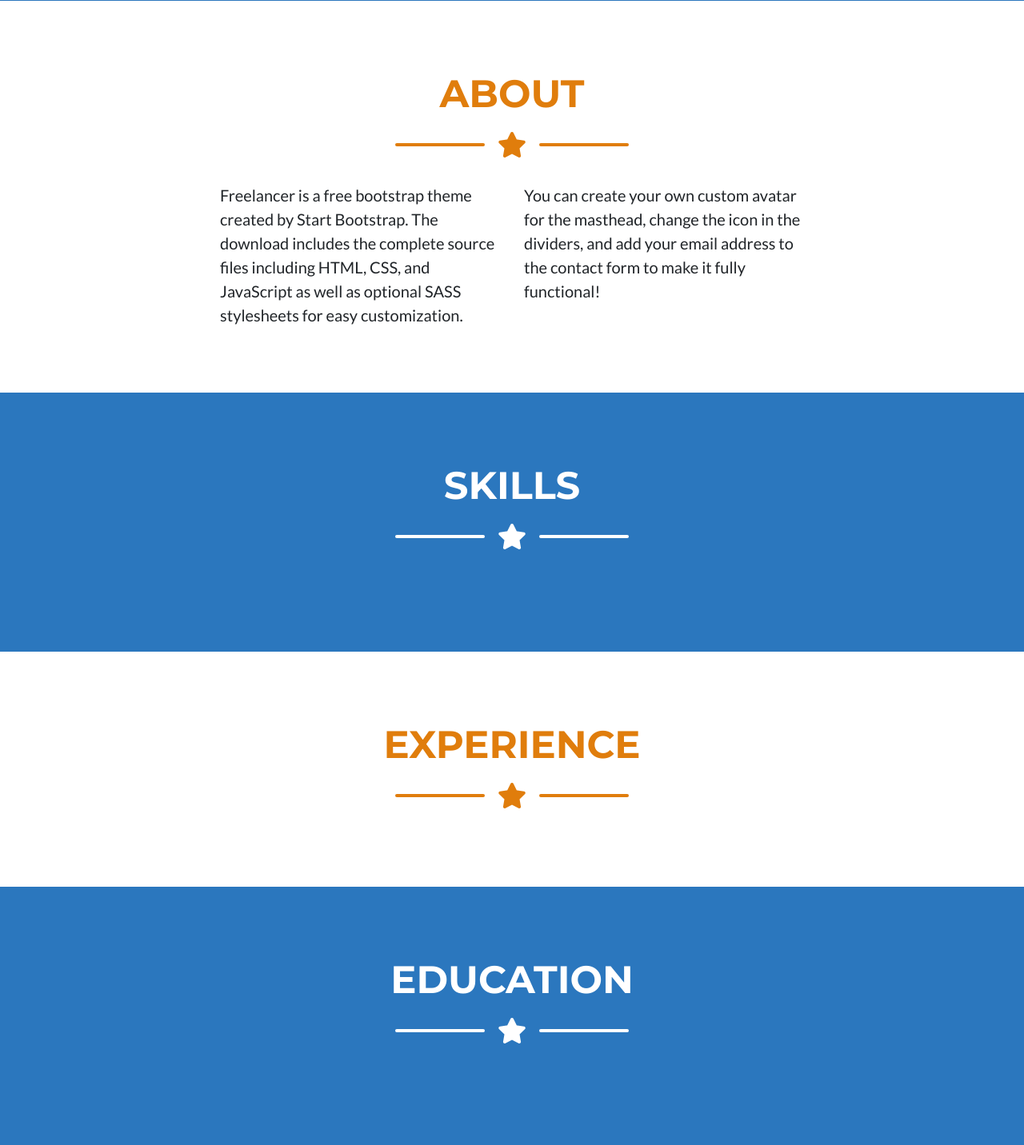
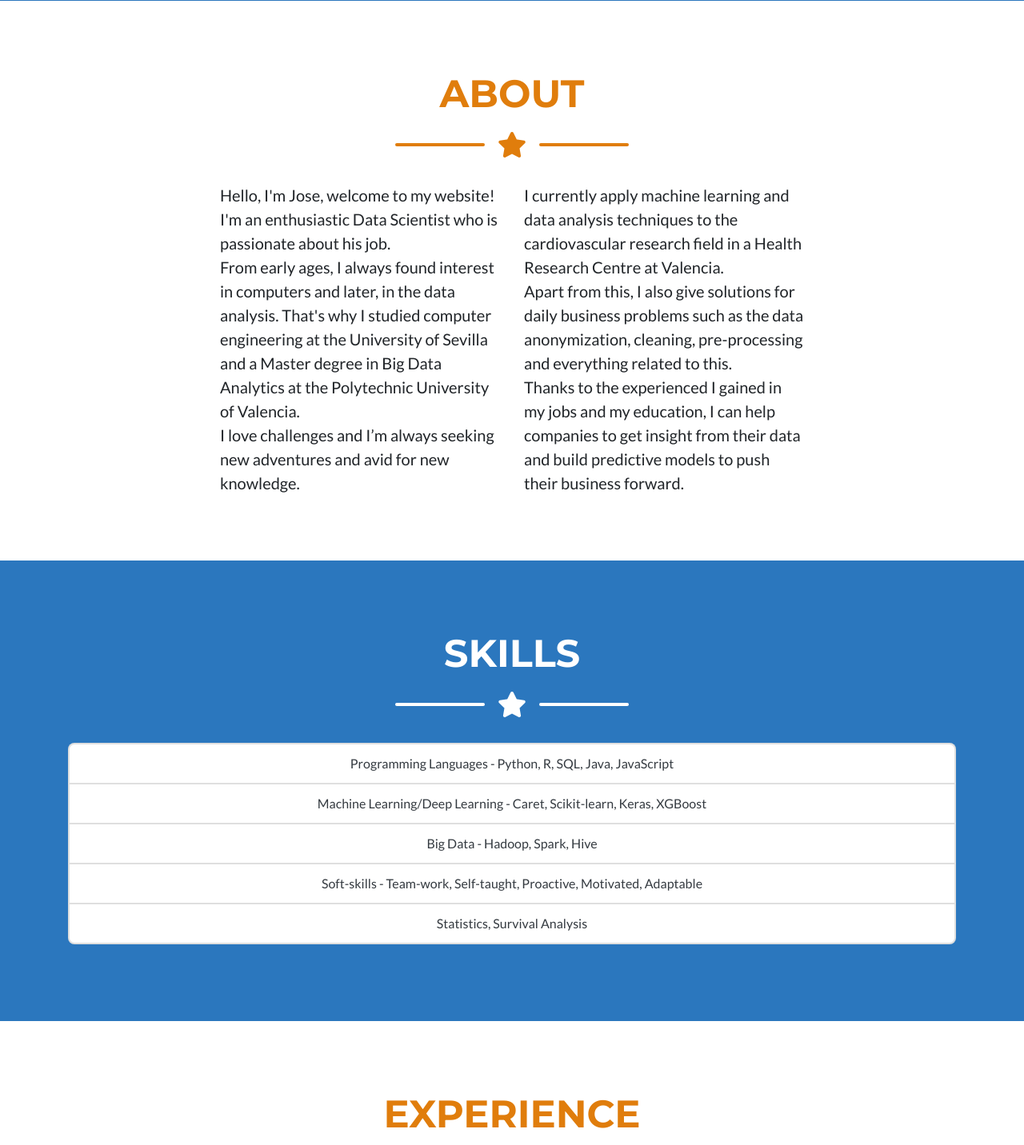
Before and after one commit to joselhs/portfolioSPA, a Flask app: page / in a window 1280 px wide. Shown: the part 782-2214 px from the top of the page at 80% size. Run offline with Flask 2, Linux system fonts and the light colour scheme; some libraries are stand-ins or nearby versions.

Commit message:
Filled About and Skills sections

```diff
--- a/templates/index.html
+++ b/templates/index.html
@@ -17,6 +17,7 @@
 
   <!-- Theme CSS -->
   <link href="./static/css/freelancer.min.css" rel="stylesheet">
+
 
 </head>
 
@@ -101,13 +102,19 @@
 
       <!-- About Section Content -->
       <div class="row">
+
           <div class="col-lg-4 ml-auto">
-            <p class="lead">Freelancer is a free bootstrap theme created by Start Bootstrap. The download includes the complete source files including HTML, CSS, and JavaScript as well as optional SASS stylesheets for easy customization.</p>
+            <p class="lead">Hello, I'm Jose, welcome to my website! <br>
+              I'm an enthusiastic Data Scientist who is passionate about his job.
+              <br>From early ages, I always found interest in computers and later, in the data analysis.
+              That's why I studied computer engineering at the University of Sevilla and a Master degree in Big Data Analytics at the Polytechnic University of Valencia. <br>I love challenges and I’m always seeking new adventures and avid for new knowledge.</p>
           </div>
           <div class="col-lg-4 mr-auto">
-            <p class="lead">You can create your own custom avatar for the masthead, change the icon in the dividers, and add your email address to the contact form to make it fully functional!</p>
+            <p class="lead">I currently apply machine learning and data analysis techniques to the cardiovascular research field in a Health Research Centre at Valencia. <br>Apart from this, I also give solutions for daily business problems such as the data anonymization, cleaning, pre-processing and everything related to this.
+            <br> Thanks to the experienced I gained in my jobs and my education, I can help companies to get insight from their data and build predictive models to push their business forward. </p>
           </div>
-        </div>
+
+      </div>
 
     </div>
   </section>
@@ -127,6 +134,14 @@
           </div>
           <div class="divider-custom-line"></div>
       </div>
+
+      <ul class="list-group text-dark text-center">
+        <li class="list-group-item">Programming Languages - Python, R, SQL, Java, JavaScript</li>
+        <li class="list-group-item">Machine Learning/Deep Learning - Caret, Scikit-learn, Keras, XGBoost</li>
+        <li class="list-group-item">Big Data - Hadoop, Spark, Hive</li>
+        <li class="list-group-item">Soft-skills - Team-work, Self-taught, Proactive, Motivated, Adaptable</li>
+        <li class="list-group-item">Statistics, Survival Analysis </li>
+      </ul>
 
     </div>
   </section>
```
Also changed, not shown: 2 other files.
